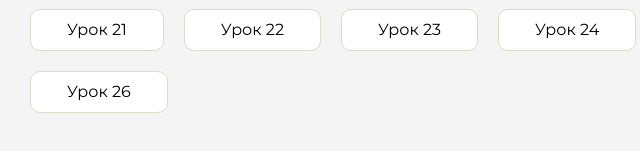
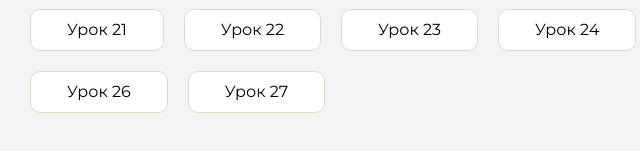
Before and after one commit to dima6426/homework, a plain HTML site: page index.html in a window 1280 px wide. Shown: the part 477-628 px from the top of the page, 426-1066 px from the left. Drawn offline with Linux system fonts and the light colour scheme.

Commit message:
Update index.html

```diff
--- a/index.html
+++ b/index.html
@@ -170,6 +170,9 @@
                      <li class="content__list-item">
                         <a href="homeworkjs4/index.html">Урок 26</a>
                     </li>
+                     <li class="content__list-item">
+                        <a href="homeworkjs5/index.html">Урок 27</a>
+                    </li>
                 </ul>
             </div>
             <div class="content__block hidden" id="diplomBlock">
```
